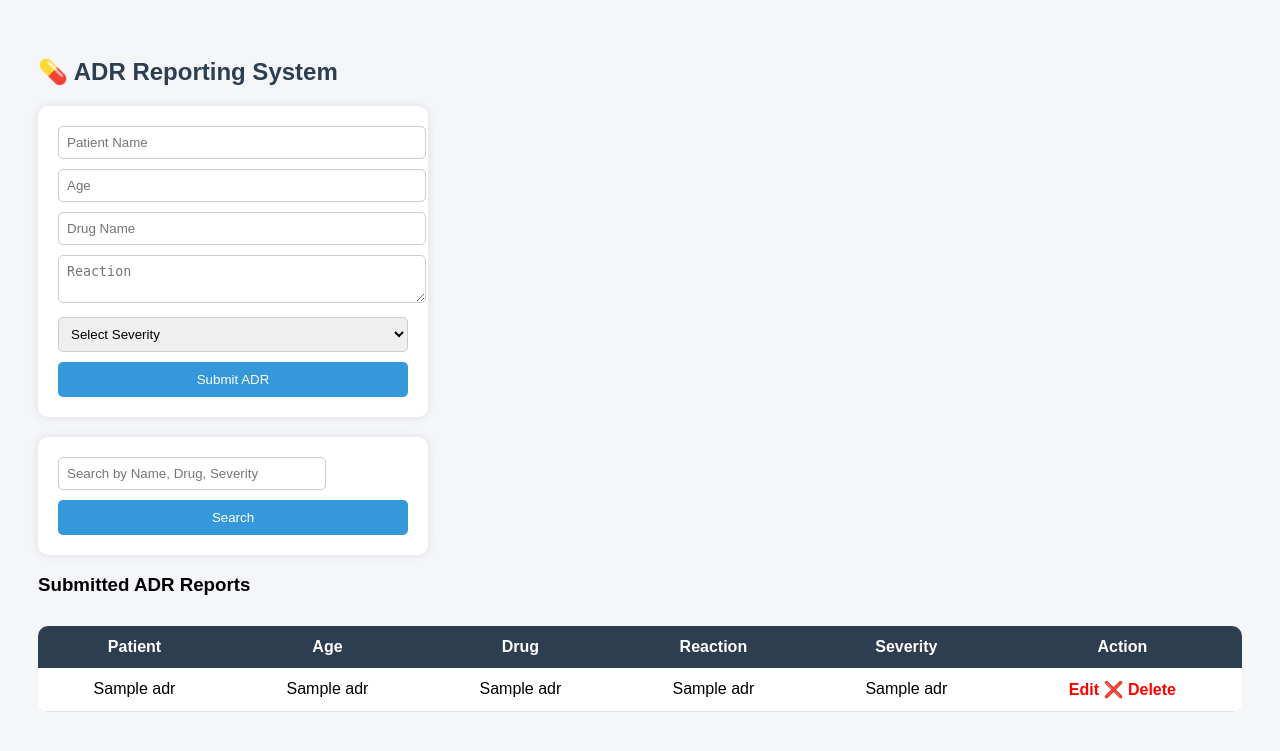
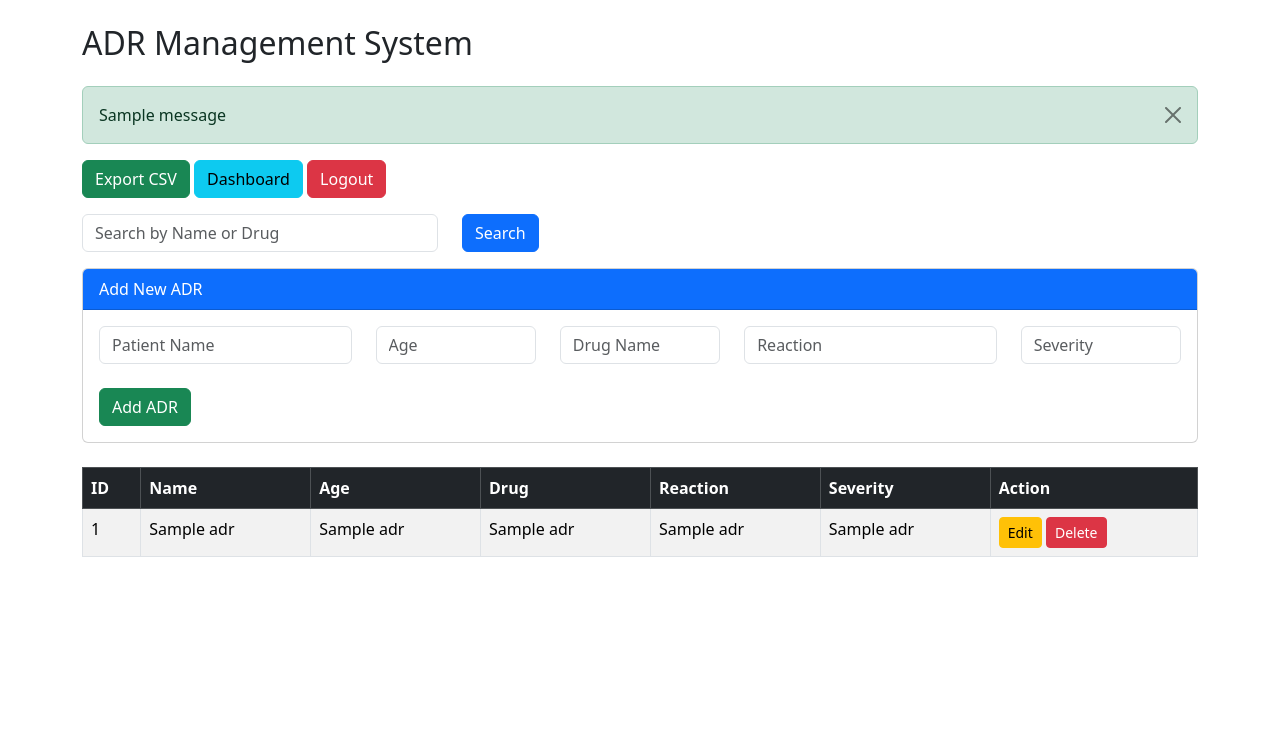
Before and after one commit to Sumit9904/adr-system, a Flask app: page / in a window 1280 px wide. Shown: the top 751 px of the page. Run offline with Flask 3, Linux system fonts and the light colour scheme; the visitor is signed in with stand-in values (Sample User, id 1); one stand-in notice (Sample message) is shown; a database or web service that is not in the repository returns one stand-in record (values such as "Sample title"); data that the repository does not hold is empty; some libraries are stand-ins or nearby versions.

Commit message:
Updated index full professional

```diff
--- a/app.py
+++ b/app.py
@@ -1,96 +1,58 @@
-from flask import Flask, render_template, request, redirect, session, url_for
+from flask import Flask, render_template, request, redirect, url_for, session, flash, Response
+import psycopg2
 import os
-import psycopg2
-from urllib.parse import urlparse
-from werkzeug.security import generate_password_hash, check_password_hash
+import csv
+from functools import wraps
 
 app = Flask(__name__)
-app.secret_key = os.environ.get("SECRET_KEY", "supersecretkey")
+app.secret_key = "supersecretkey"
 
 DATABASE_URL = os.environ.get("DATABASE_URL")
-
-if not DATABASE_URL:
-    raise Exception("DATABASE_URL is not set in environment variables!")
 
 def get_connection():
     return psycopg2.connect(DATABASE_URL)
 
-# ------------------ INIT DATABASE ------------------ #
-def init_db():
-    conn = get_connection()
-    cur = conn.cursor()
+# ---------------- LOGIN REQUIRED DECORATOR ---------------- #
+def login_required(f):
+    @wraps(f)
+    def decorated_function(*args, **kwargs):
+        if "user" not in session:
+            return redirect(url_for("login"))
+        return f(*args, **kwargs)
+    return decorated_function
 
-    # ADR table
-    cur.execute("""
-        CREATE TABLE IF NOT EXISTS adr (
-            id SERIAL PRIMARY KEY,
-            name TEXT,
-            age INTEGER,
-            drug TEXT,
-            reaction TEXT,
-            severity TEXT
-        )
-    """)
 
-    # Users table
-    cur.execute("""
-        CREATE TABLE IF NOT EXISTS users (
-            id SERIAL PRIMARY KEY,
-            username TEXT UNIQUE,
-            password TEXT
-        )
-    """)
-
-    # Create default admin if not exists
-    cur.execute("SELECT * FROM users WHERE username = %s", ("admin",))
-    if not cur.fetchone():
-        hashed = generate_password_hash("1234")
-        cur.execute(
-            "INSERT INTO users (username, password) VALUES (%s, %s)",
-            ("admin", hashed)
-        )
-
-    conn.commit()
-    cur.close()
-    conn.close()
-
-init_db()
-
-# ------------------ LOGIN ------------------ #
+# ---------------- LOGIN ---------------- #
 @app.route("/login", methods=["GET", "POST"])
 def login():
     if request.method == "POST":
         username = request.form["username"]
         password = request.form["password"]
 
-        conn = get_connection()
-        cur = conn.cursor()
-        cur.execute("SELECT password FROM users WHERE username = %s", (username,))
-        user = cur.fetchone()
-        cur.close()
-        conn.close()
-
-        if user and check_password_hash(user[0], password):
+        if username == "admin" and password == "1234":
             session["user"] = username
             return redirect(url_for("home"))
         else:
-            return "Invalid credentials"
+            flash("Invalid Credentials!", "danger")
 
     return render_template("login.html")
 
-# ------------------ LOGOUT ------------------ #
+
 @app.route("/logout")
 def logout():
     session.clear()
     return redirect(url_for("login"))
 
-# ------------------ HOME ------------------ #
-@app.route("/")
+
+# ---------------- HOME WITH PAGINATION + SEARCH ---------------- #
+@app.route("/", methods=["GET", "POST"])
+@login_required
 def home():
-    if "user" not in session:
-        return redirect(url_for("login"))
+    page = request.args.get("page", 1, type=int)
+    per_page = 5
+    offset = (page - 1) * per_page
 
-    search = request.args.get("search")
+    search = request.form.get("search", "")
 
     conn = get_connection()
     cur = conn.cursor()
@@ -98,81 +60,33 @@ def home():
     if search:
         cur.execute("""
             SELECT * FROM adr
-            WHERE name ILIKE %s
-               OR drug ILIKE %s
-               OR severity ILIKE %s
-        """, (f"%{search}%", f"%{search}%", f"%{search}%"))
+            WHERE name ILIKE %s OR drug ILIKE %s
+            ORDER BY id DESC
+            LIMIT %s OFFSET %s
+        """, (f"%{search}%", f"%{search}%", per_page, offset))
     else:
-        cur.execute("SELECT * FROM adr ORDER BY id DESC")
+        cur.execute("""
+            SELECT * FROM adr
+            ORDER BY id DESC
+            LIMIT %s OFFSET %s
+        """, (per_page, offset))
 
     data = cur.fetchall()
+
+    cur.execute("SELECT COUNT(*) FROM adr")
+    total = cur.fetchone()[0]
+    total_pages = (total // per_page) + (1 if total % per_page > 0 else 0)
+
     cur.close()
     conn.close()
 
-    return render_template("index.html", adr_list=data)
-
-# ------------------ ADD ADR ------------------ #
-@app.route("/add", methods=["POST"])
-def add():
-    if "user" not in session:
-        return redirect(url_for("login"))
-
-    name = request.form["name"]
-    age = request.form["age"]
-    drug = request.form["drug"]
-    reaction = request.form["reaction"]
-    severity = request.form["severity"]
-
-    conn = get_connection()
-    cur = conn.cursor()
-    cur.execute(
-        "INSERT INTO adr (name, age, drug, reaction, severity) VALUES (%s, %s, %s, %s, %s)",
-        (name, age, drug, reaction, severity)
-    )
-    conn.commit()
-    cur.close()
-    conn.close()
-
-    return redirect(url_for("home"))
-
-# ------------------ DELETE ------------------ #
-@app.route("/delete/<int:id>")
-def delete(id):
-    if "user" not in session:
-        return redirect(url_for("login"))
-
-    conn = get_connection()
-    cur = conn.cursor()
-    cur.execute("DELETE FROM adr WHERE id = %s", (id,))
-    conn.commit()
-    cur.close()
-    conn.close()
-
-    return redirect(url_for("home"))
+    return render_template("index.html", adr=data, page=page, total_pages=total_pages)
 
 
-# ------------------ EDIT PAGE ------------------ #
-@app.route("/edit/<int:id>")
-def edit(id):
-    if "user" not in session:
-        return redirect(url_for("login"))
-
-    conn = get_connection()
-    cur = conn.cursor()
-    cur.execute("SELECT * FROM adr WHERE id = %s", (id,))
-    data = cur.fetchone()
-    cur.close()
-    conn.close()
-
-    return render_template("edit.html", adr=data)
-
-
-# ------------------ UPDATE ------------------ #
-@app.route("/update/<int:id>", methods=["POST"])
-def update(id):
-    if "user" not in session:
-        return redirect(url_for("login"))
-
+# ---------------- ADD ---------------- #
+@app.route("/add", methods=["POST"])
+@login_required
+def add():
     name = request.form["name"]
     age = request.form["age"]
     drug = request.form["drug"]
@@ -182,18 +96,72 @@ def update(id):
     conn = get_connection()
     cur = conn.cursor()
     cur.execute("""
-        UPDATE adr
-        SET name=%s, age=%s, drug=%s, reaction=%s, severity=%s
-        WHERE id=%s
-    """, (name, age, drug, reaction, severity, id))
+        INSERT INTO adr (name, age, drug, reaction, severity)
+        VALUES (%s, %s, %s, %s, %s)
+    """, (name, age, drug, reaction, severity))
 
     conn.commit()
     cur.close()
     conn.close()
 
+    flash("ADR Added Successfully!", "success")
     return redirect(url_for("home"))
 
-# ------------------ RUN ------------------ #
+
+# ---------------- DELETE ---------------- #
+@app.route("/delete/<int:id>")
+@login_required
+def delete(id):
+    conn = get_connection()
+    cur = conn.cursor()
+    cur.execute("DELETE FROM adr WHERE id=%s", (id,))
+    conn.commit()
+    cur.close()
+    conn.close()
+
+    flash("Record Deleted!", "warning")
+    return redirect(url_for("home"))
+
+
+# ---------------- EXPORT CSV ---------------- #
+@app.route("/export")
+@login_required
+def export():
+    conn = get_connection()
+    cur = conn.cursor()
+    cur.execute("SELECT * FROM adr ORDER BY id DESC")
+    data = cur.fetchall()
+    cur.close()
+    conn.close()
+
+    def generate():
+        data_stream = []
+        writer = csv.writer(data_stream)
+        yield "ID,Name,Age,Drug,Reaction,Severity\n"
+        for row in data:
+            yield f"{row[0]},{row[1]},{row[2]},{row[3]},{row[4]},{row[5]}\n"
+
+    return Response(generate(), mimetype="text/csv",
+                    headers={"Content-Disposition": "attachment;filename=adr_data.csv"})
+
+
+# ---------------- DASHBOARD ---------------- #
+@app.route("/dashboard")
+@login_required
+def dashboard():
+    conn = get_connection()
+    cur = conn.cursor()
+    cur.execute("SELECT COUNT(*) FROM adr")
+    total = cur.fetchone()[0]
+
+    cur.execute("SELECT severity, COUNT(*) FROM adr GROUP BY severity")
+    severity_data = cur.fetchall()
+
+    cur.close()
+    conn.close()
+
+    return render_template("dashboard.html", total=total, severity=severity_data)
+
+
 if __name__ == "__main__":
-    port = int(os.environ.get("PORT", 5000))
-    app.run(host="0.0.0.0", port=port)
+    app.run(debug=True)
--- a/templates/index.html
+++ b/templates/index.html
@@ -1,144 +1,121 @@
 <!DOCTYPE html>
 <html>
 <head>
-    <title>ADR Reporting System</title>
-    <style>
-        body {
-            font-family: Arial;
-            background-color: #f4f6f9;
-            padding: 30px;
-        }
-
-        h2 {
-            color: #2c3e50;
-        }
-
-        form {
-            background: white;
-            padding: 20px;
-            width: 350px;
-            border-radius: 10px;
-            box-shadow: 0 0 10px rgba(0,0,0,0.1);
-        }
-
-        input, textarea, select {
-            width: 100%;
-            padding: 8px;
-            margin-bottom: 10px;
-            border-radius: 5px;
-            border: 1px solid #ccc;
-        }
-
-        button {
-            background-color: #3498db;
-            color: white;
-            border: none;
-            padding: 10px;
-            width: 100%;
-            border-radius: 5px;
-            cursor: pointer;
-        }
-
-        button:hover {
-            background-color: #2980b9;
-        }
-
-        table {
-            margin-top: 30px;
-            border-collapse: collapse;
-            width: 100%;
-            background: white;
-            border-radius: 10px;
-            overflow: hidden;
-        }
-
-        th {
-            background-color: #2c3e50;
-            color: white;
-            padding: 12px;
-        }
-
-        td {
-            padding: 12px;
-            border-bottom: 1px solid #ddd;
-            text-align: center;
-        }
-
-        tr:hover {
-            background-color: #f2f2f2;
-        }
-
-        a {
-            color: red;
-            text-decoration: none;
-            font-weight: bold;
-        }
-
-        a:hover {
-            color: darkred;
-        }
-        form[method="GET"] {
-    margin-top: 20px;
-    margin-bottom: 10px;
-}
-
-form[method="GET"] input {
-    width: 250px;
-}
-        <a href="/logout">Logout</a>
-    </style>
+    <title>ADR Management System</title>
+    <link href="https://cdn.jsdelivr.net/npm/bootstrap@5.3.2/dist/css/bootstrap.min.css" rel="stylesheet">
 </head>
 <body>
 
-<h2>💊 ADR Reporting System</h2>
+<div class="container mt-4">
 
-<form method="POST" action="/add">
-    <input type="text" name="name" placeholder="Patient Name" required>
-    <input type="number" name="age" placeholder="Age" required>
-    <input type="text" name="drug" placeholder="Drug Name" required>
-    <textarea name="reaction" placeholder="Reaction" required></textarea>
+    <h2 class="mb-4">ADR Management System</h2>
 
-    <select name="severity" required>
-        <option value="">Select Severity</option>
-        <option value="Serious">Serious</option>
-        <option value="Non-Serious">Non-Serious</option>
-    </select>
+    <!-- Flash Messages -->
+    {% with messages = get_flashed_messages(with_categories=true) %}
+      {% for category, message in messages %}
+        <div class="alert alert-{{ category }} alert-dismissible fade show" role="alert">
+            {{ message }}
+            <button type="button" class="btn-close" data-bs-dismiss="alert"></button>
+        </div>
+      {% endfor %}
+    {% endwith %}
 
-    <button type="submit">Submit ADR</button>
-</form>
-<form method="GET" action="/">
-    <input type="text" name="search" placeholder="Search by Name, Drug, Severity">
-    <button type="submit">Search</button>
+    <!-- Top Buttons -->
+    <div class="mb-3">
+        <a href="/export" class="btn btn-success">Export CSV</a>
+        <a href="/dashboard" class="btn btn-info">Dashboard</a>
+        <a href="/logout" class="btn btn-danger">Logout</a>
+    </div>
+
+    <!-- Search -->
+    <form method="POST" class="mb-3">
+        <div class="row">
+            <div class="col-md-4">
+                <input type="text" name="search" class="form-control" placeholder="Search by Name or Drug">
+            </div>
+            <div class="col-md-2">
+                <button type="submit" class="btn btn-primary">Search</button>
+            </div>
+        </div>
     </form>
 
-<h3>Submitted ADR Reports</h3>
+    <!-- Add ADR Form -->
+    <div class="card mb-4">
+        <div class="card-header bg-primary text-white">
+            Add New ADR
+        </div>
+        <div class="card-body">
+            <form action="/add" method="POST">
+                <div class="row">
+                    <div class="col-md-3">
+                        <input type="text" name="name" class="form-control" placeholder="Patient Name" required>
+                    </div>
+                    <div class="col-md-2">
+                        <input type="number" name="age" class="form-control" placeholder="Age" required>
+                    </div>
+                    <div class="col-md-2">
+                        <input type="text" name="drug" class="form-control" placeholder="Drug Name" required>
+                    </div>
+                    <div class="col-md-3">
+                        <input type="text" name="reaction" class="form-control" placeholder="Reaction" required>
+                    </div>
+                    <div class="col-md-2">
+                        <input type="text" name="severity" class="form-control" placeholder="Severity" required>
+                    </div>
+                </div>
+                <br>
+                <button type="submit" class="btn btn-success">Add ADR</button>
+            </form>
+        </div>
+    </div>
 
-<table>
+    <!-- ADR Table -->
+    <table class="table table-bordered table-striped">
+        <thead class="table-dark">
             <tr>
-        <th>Patient</th>
+                <th>ID</th>
+                <th>Name</th>
                 <th>Age</th>
                 <th>Drug</th>
                 <th>Reaction</th>
                 <th>Severity</th>
                 <th>Action</th>
             </tr>
-
-    {% for adr in adr_list %}
+        </thead>
+        <tbody>
+            {% for row in adr %}
             <tr>
-        <td>{{ adr[1] }}</td>
-        <td>{{ adr[2] }}</td>
-        <td>{{ adr[3] }}</td>
-        <td>{{ adr[4] }}</td>
-        <td>{{ adr[5] }}</td>
+                <td>{{ row[0] }}</td>
+                <td>{{ row[1] }}</td>
+                <td>{{ row[2] }}</td>
+                <td>{{ row[3] }}</td>
+                <td>{{ row[4] }}</td>
+                <td>{{ row[5] }}</td>
                 <td>
-            <a href="/edit/{{ adr[0] }}">Edit</a>
-            <a href="/delete/{{ adr[0] }}" onclick="return confirm('Are you sure?')">
-                ❌ Delete
+                    <a href="/edit/{{ row[0] }}" class="btn btn-sm btn-warning">Edit</a>
+                    <a href="/delete/{{ row[0] }}" class="btn btn-sm btn-danger"
+                       onclick="return confirm('Are you sure you want to delete this record?');">
+                       Delete
                     </a>
                 </td>
             </tr>
             {% endfor %}
+        </tbody>
     </table>
 
+    <!-- Pagination -->
+    <nav>
+        <ul class="pagination">
+            {% for p in range(1, total_pages+1) %}
+                <li class="page-item {% if p == page %}active{% endif %}">
+                    <a class="page-link" href="/?page={{ p }}">{{ p }}</a>
+                </li>
+            {% endfor %}
+        </ul>
+    </nav>
+
+</div>
+
+<script src="https://cdn.jsdelivr.net/npm/bootstrap@5.3.2/dist/js/bootstrap.bundle.min.js"></script>
 </body>
 </html>
--- a/templates/login.html
+++ b/templates/login.html
@@ -2,6 +2,7 @@
 <html>
 <head>
     <title>Admin Login</title>
+    <link href="https://cdn.jsdelivr.net/npm/bootstrap@5.3.2/dist/css/bootstrap.min.css" rel="stylesheet">
     <style>
         body {
             font-family: Arial;
```
Lines whose indentation alone changed are shown as unchanged.
